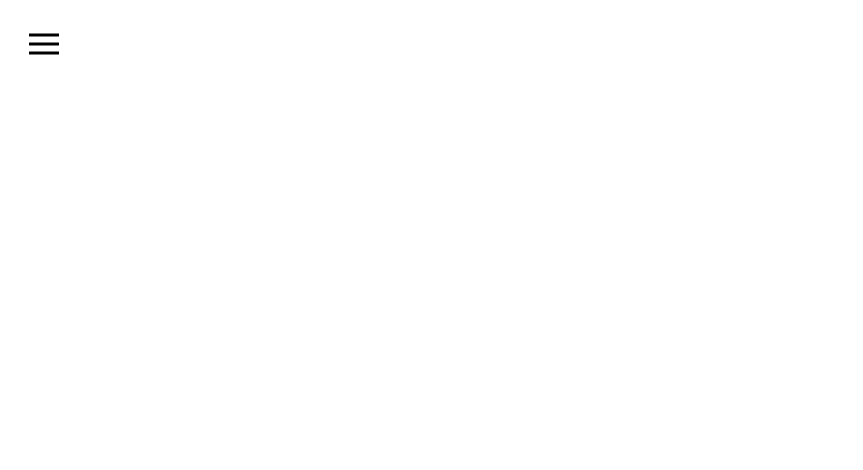
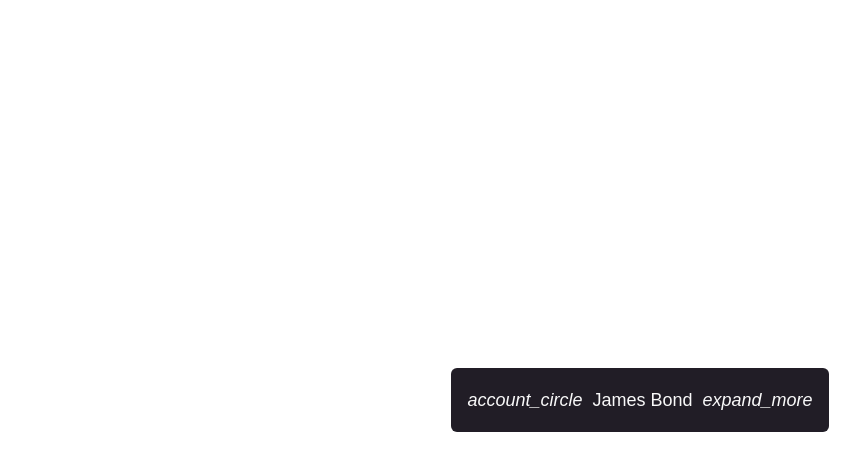
Before and after one commit to rajjitlai/react-templates-FREE, a React (Vite) app: page / in a window 1280 px wide. Shown: the top 470 px of the page, without its empty margins (0-863 px from the left). Built offline with nearby package versions, Linux system fonts and the light colour scheme.

Commit message:
template-dropdown_01-added

```diff
--- a/src/App.jsx
+++ b/src/App.jsx
@@ -1,3 +1,4 @@
+import { DropDown_01 } from "./Components/DropDown_01/DropDown_01"
 import Menu_01 from "./Components/Menu_01/Menu_01"
 import Menu_02 from "./Components/Menu_02/Menu_02"
 import "./global.css"
@@ -9,7 +10,10 @@ const App = () => {
       {/* <Menu_01 /> */}
 
       {/* Menu 02*/}
-      <Menu_02 />
+      {/* <Menu_02 /> */}
+
+      {/* DropDown_01 */}
+      <DropDown_01 />
     </>
   )
 }
--- /dev/null
+++ b/src/Components/DropDown_01/DropDown_01.tsx
@@ -0,0 +1,59 @@
+import React, {
+    FC,
+    MouseEventHandler,
+    PropsWithChildren,
+    RefObject,
+    useEffect,
+    useRef,
+    useState
+} from "react"
+
+import "./dropdown_01.css"
+
+const Icon: FC<PropsWithChildren> = ({ children }) => <i className="material-symbols-outlined">{children}</i>
+
+const useOnClickOutside = (
+    ref: RefObject<HTMLDivElement>,
+    handler: MouseEventHandler<HTMLButtonElement>
+) => {
+    useEffect(() => {
+        const listener = (event: any) => {
+            if (!ref.current || ref.current.contains(event.target)) {
+                return;
+            }
+            handler(event);
+        };
+        document.addEventListener("mousedown", listener);
+
+        document.addEventListener("touchstart", listener);
+
+        return () => {
+            document.removeEventListener("mousedown", listener);
+            document.removeEventListener("touchstart", listener);
+        };
+    }, [ref, handler]);
+}
+
+export const DropDown_01 = () => {
+    const [isOpen, setIsOpen] = useState(false)
+    const ref = useRef<HTMLDivElement>(null)
+    useOnClickOutside(ref, () => setIsOpen(false))
+
+    return(
+        <div ref={ref} className={`dropdown ${isOpen ? "open": ""}`}>
+            <button onClick={() => setIsOpen(!isOpen)}>
+                <Icon>account_circle</Icon>
+                <span>James Bond</span>
+                <Icon>
+                    {isOpen? "close" : "expand_more"}
+                </Icon>
+            </button>
+            <div className="menu">
+                <button>
+                    <Icon>person</Icon>
+                    <span>Profile</span>
+                </button>
+            </div>
+        </div>
+    )
+}
--- /dev/null
+++ b/src/Components/DropDown_01/dropdown_01.css
@@ -0,0 +1,58 @@
+.dropdown {
+    position: relative;
+}
+
+.dropdown>button {
+    position: relative;
+    z-index: 2;
+}
+
+.dropdown button {
+    display: flex;
+    align-items: center;
+    gap: 10px;
+    padding: 0px 16px;
+    height: 64px;
+    border-radius: 6px;
+    color: #f9f9f9;
+    background-color: #211d26;
+    border: 0;
+    outline: none;
+    cursor: pointer;
+    font-size: 18px;
+}
+
+.dropdown button:hover {
+    background-color: #2d2834;
+}
+
+.dropdown .menu {
+    position: absolute;
+    overflow: hidden;
+    z-index: 1;
+    top: 61px;
+    left: 0;
+    width: 100%;
+    opacity: 0;
+    visibility: hidden;
+    border-bottom-left-radius: 6px;
+    border-bottom-right-radius: 6px;
+    translate: 0 -20px;
+    transition: 0.4s;
+}
+
+.dropdown .menu button {
+    height: 56px;
+    width: 100%;
+    border-radius: 0;
+}
+
+.dropdown.open>button {
+    background: #712ae0;
+}
+
+.dropdown.open .menu {
+    opacity: 1;
+    visibility: visible;
+    translate: 0;
+}
```
